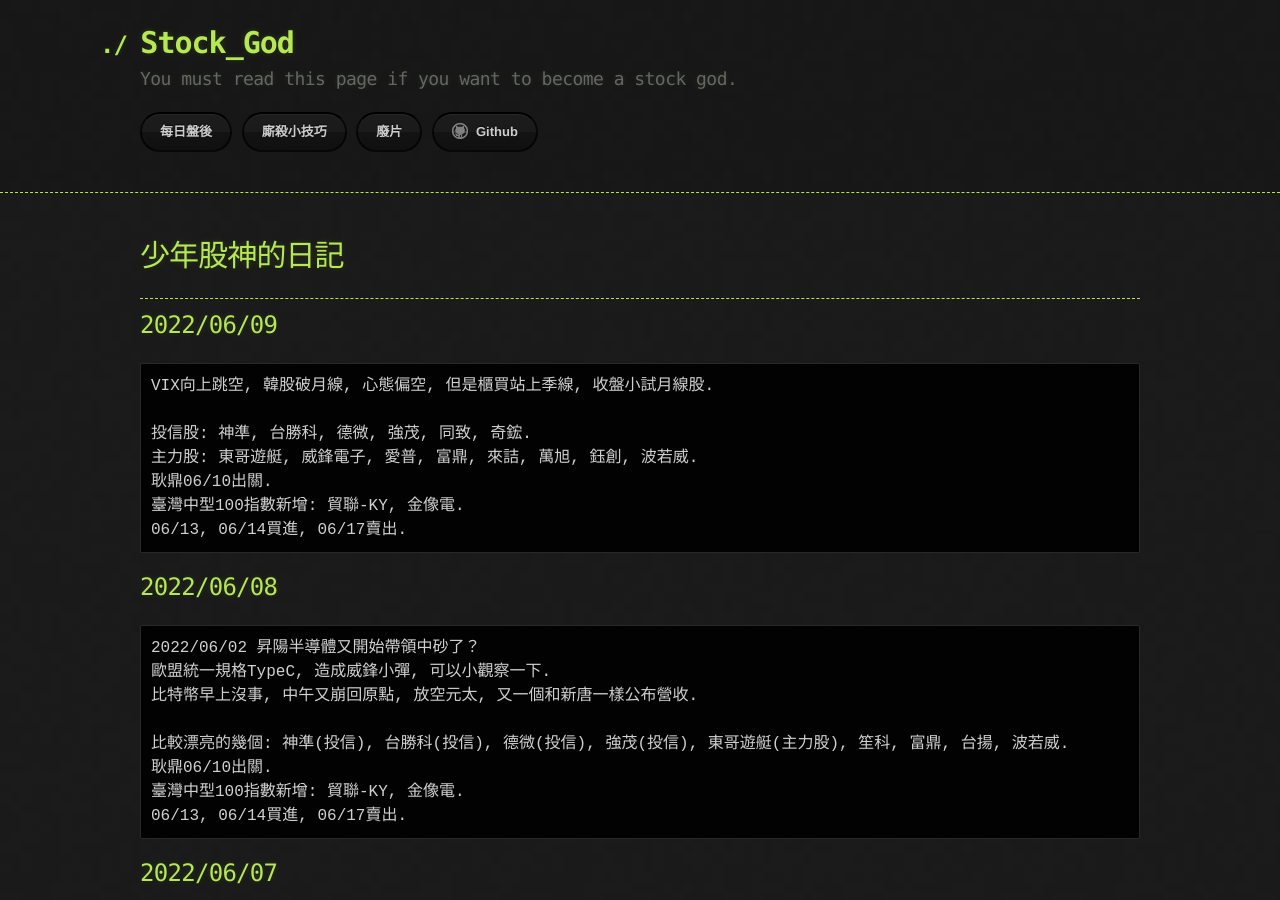
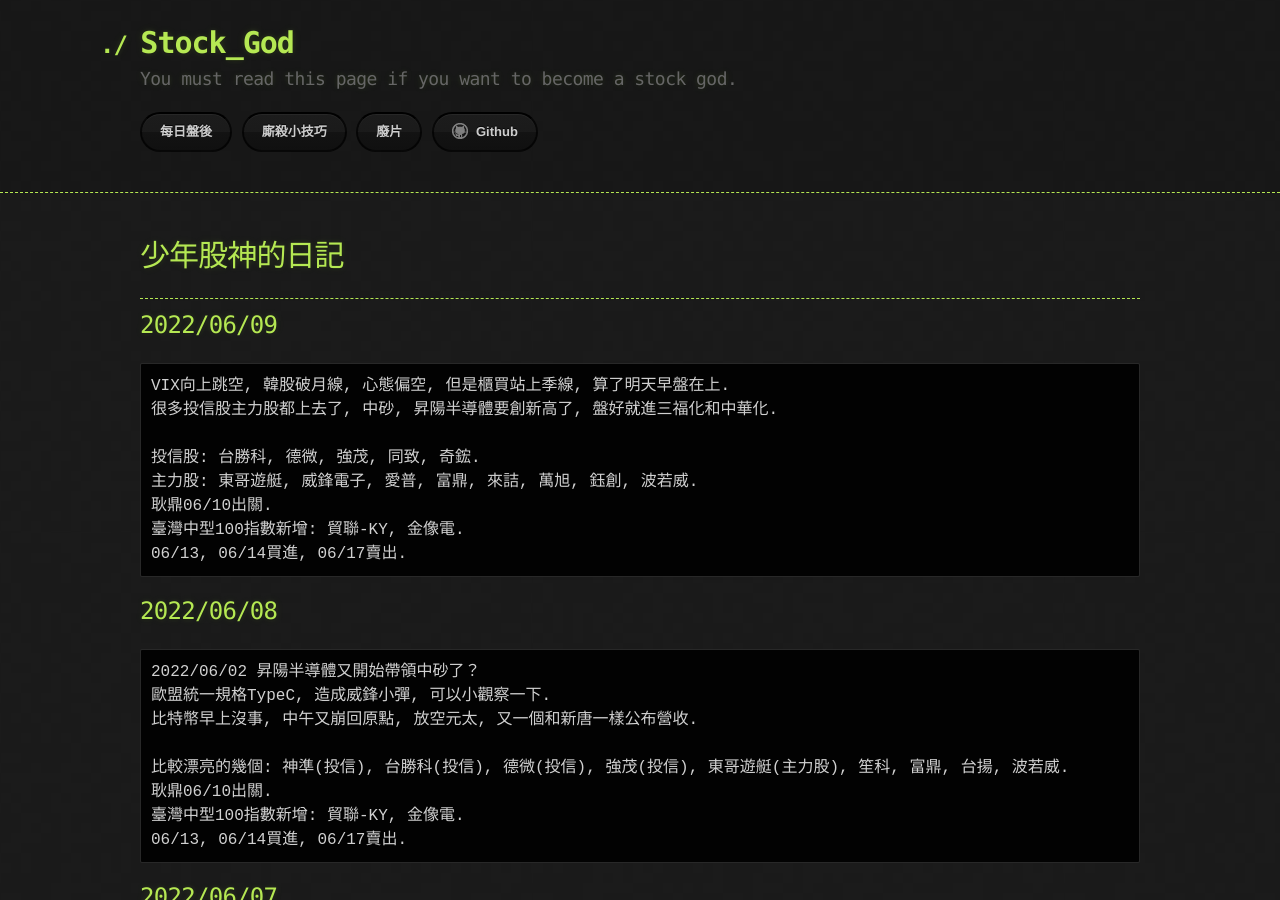
Before and after one commit to lepg5487/Stock_God, a Jekyll site: the page built from index.md, in a window 1280 px wide and 900 px high. Built offline with Jekyll 4.4.1, drawn with Linux system fonts in a browser that asks for light colours; our own code applies the rules of GitHub Pages for plain Markdown files.

Commit message:
Update index.md

````diff
--- a/index.md
+++ b/index.md
@@ -8,9 +8,10 @@ layout: testlayouts
 
 ## 2022/06/09
 ```
-VIX向上跳空, 韓股破月線, 心態偏空, 但是櫃買站上季線, 收盤小試月線股.
+VIX向上跳空, 韓股破月線, 心態偏空, 但是櫃買站上季線, 算了明天早盤在上.
+很多投信股主力股都上去了, 中砂, 昇陽半導體要創新高了, 盤好就進三福化和中華化.
 
-投信股: 神準, 台勝科, 德微, 強茂, 同致, 奇鋐.
+投信股: 台勝科, 德微, 強茂, 同致, 奇鋐.
 主力股: 東哥遊艇, 威鋒電子, 愛普, 富鼎, 來詰, 萬旭, 鈺創, 波若威.
 耿鼎06/10出關.
 臺灣中型100指數新增: 貿聯-KY, 金像電.
````
